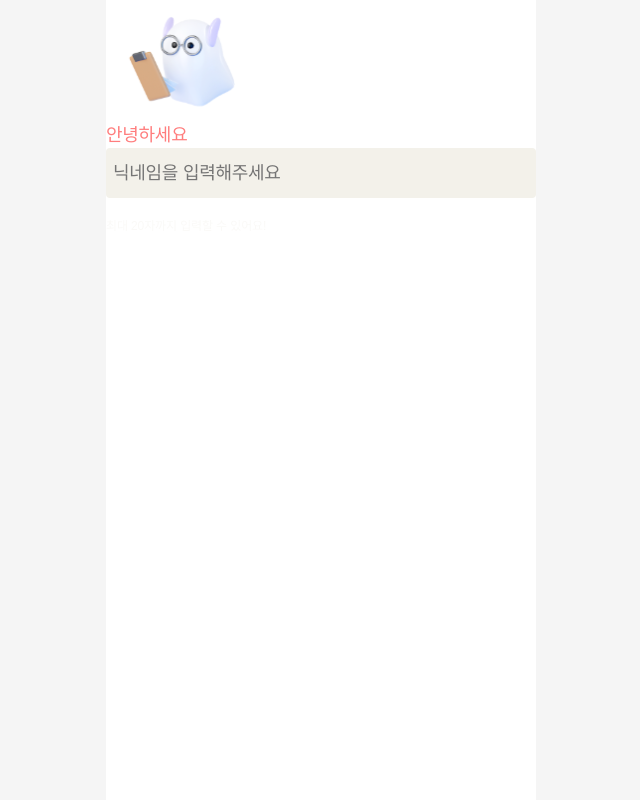
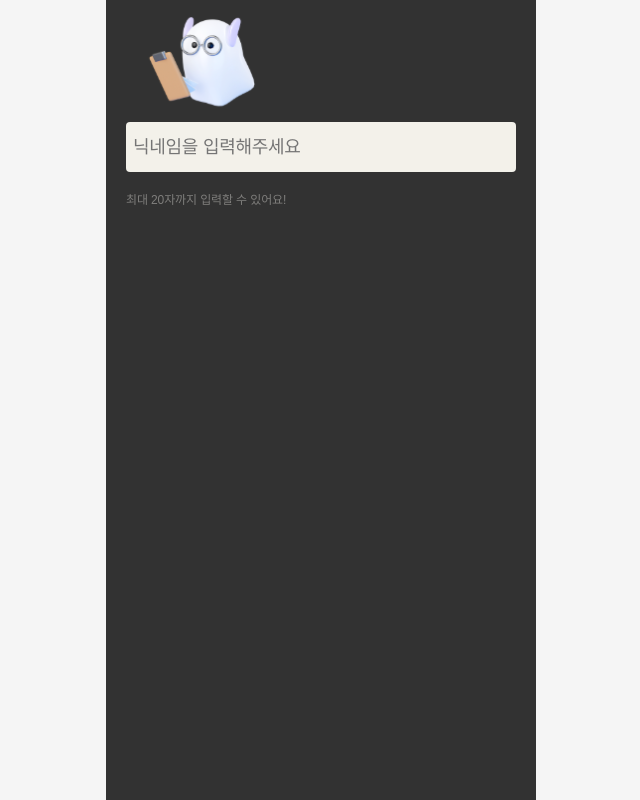
Before and after one commit to SPARCS-2024-TEAM1/CLIENT, a React (Vite) app: page / in a window 1280 px wide. Shown: the whole page, without its empty margins (319-959 px from the left). Built offline with nearby package versions, Linux system fonts and the light colour scheme; a web font is replaced by a local one; what emotion-reset would draw is missing.

Commit message:
design: 배경생, padding 지정

```diff
--- a/src/App.tsx
+++ b/src/App.tsx
@@ -32,12 +32,12 @@ const App = () => {
 
   return (
     <QueryClientProvider client={queryClient}>
-      <Wrapper>
-        <ThemeProvider theme={theme}>
-          <Global styles={globalStyle} />
+      <ThemeProvider theme={theme}>
+        <Global styles={globalStyle} />
+        <Wrapper>
           <Router />
-        </ThemeProvider>
-      </Wrapper>
+        </Wrapper>
+      </ThemeProvider>
     </QueryClientProvider>
   );
 };
@@ -47,7 +47,8 @@ export default App;
 const Wrapper = styled.div`
   width: 100vw;
   min-height: calc(var(--vh, 1vh) * 100);
+  padding: 0 2rem;
   border: none;
 
-  background-color: #fff;
+  background-color: ${({ theme }) => theme.colors.grayScaleBg};
 `;
--- a/src/pages/main/Main.tsx
+++ b/src/pages/main/Main.tsx
@@ -13,15 +13,9 @@ const Main = () => {
   return (
     <>
       <HbPromiseIc />
-      <TestDiv>안녕하세요</TestDiv>
       <Input placeholder="닉네임을 입력해주세요" inputVal={inputVal} handleInputVal={handleInputVal} wordLimit={20} />
     </>
   );
 };
 
 export default Main;
-
-const TestDiv = styled.div`
-  color: ${({ theme }) => theme.colors.red};
-  ${({ theme }) => theme.fonts.Body1_M_18};
-`;
```
